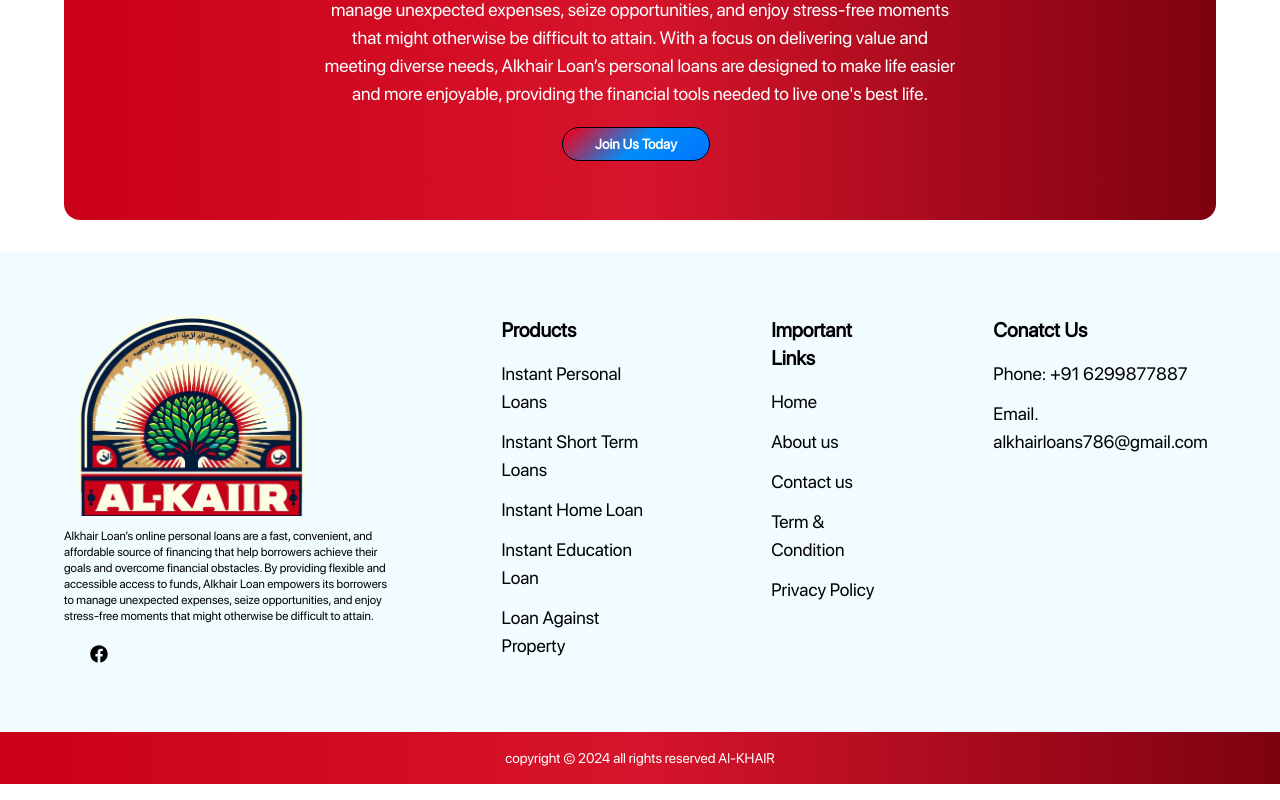
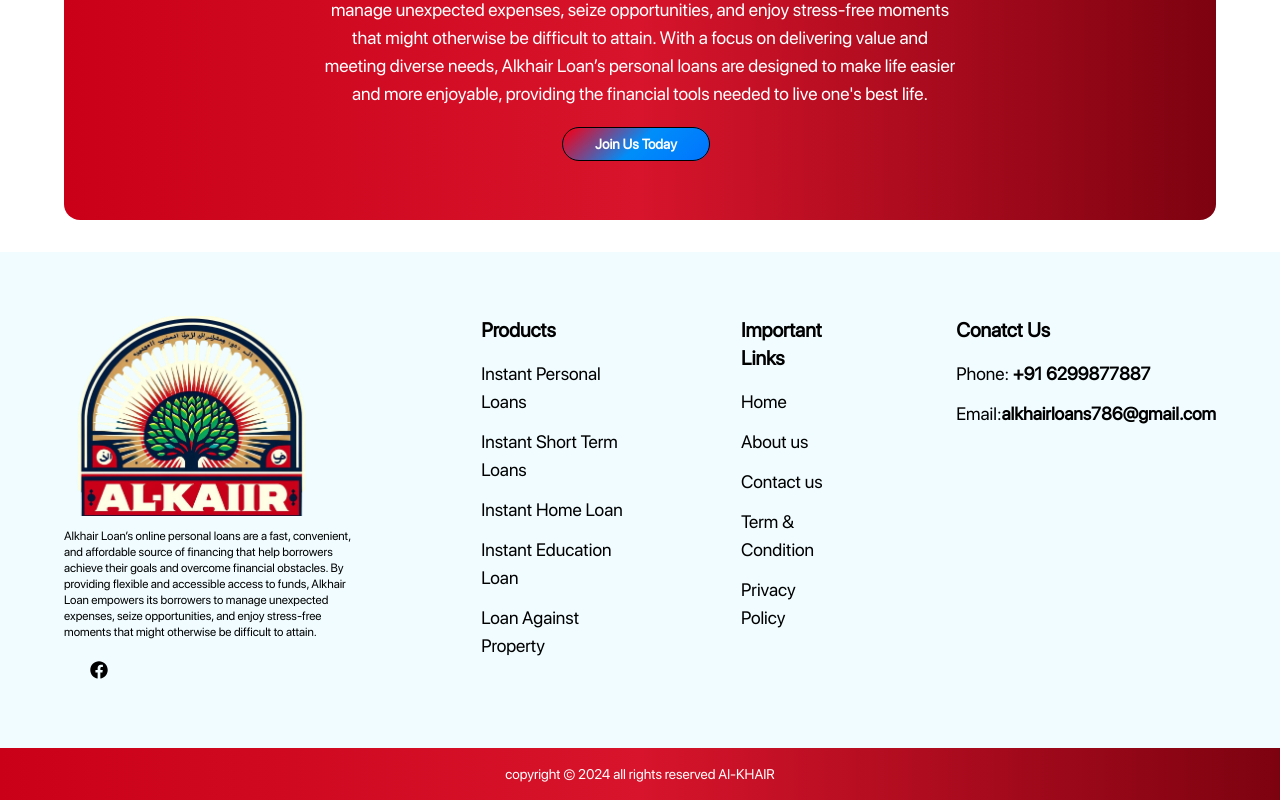
Before and after one commit to noorshanu/loanapp-website, a React (Create React App) app: page / in a window 1280 px wide. Shown: the part 3121-3921 px from the top of the page. Built offline with nearby package versions, Linux system fonts and the light colour scheme; some icons are missing.

Commit message:
Update Footer.jsx

```diff
--- a/src/components/Footer.jsx
+++ b/src/components/Footer.jsx
@@ -68,10 +68,10 @@
               <a href="/" className=" text-lg font-normal ">
                 Home
               </a>
-              <a href="/" className=" text-lg font-normal ">
+              <a href="/about" className=" text-lg font-normal ">
                 About us
               </a>
-              <a href="/" className=" text-lg font-normal ">
+              <a href="/contact-us" className=" text-lg font-normal ">
                Contact us
               </a>
               <a href="/privacy-policy" className=" text-lg font-normal ">
@@ -90,10 +90,10 @@
 
             <div className=" flex flex-col gap-3 items-start justify-start">
               <a href="/contact-us" className=" text-lg font-normal ">
-              Phone: +91 6299877887
+              Phone: <strong>+91 6299877887</strong>
               </a>
-              <a href="/grievance-cell" className=" text-lg font-normal ">
-                Email. alkhairloans786@gmail.com
+              <a href="/contact-us" className=" text-lg font-normal ">
+                Email:<strong>alkhairloans786@gmail.com</strong>
               </a>
 
 
```
